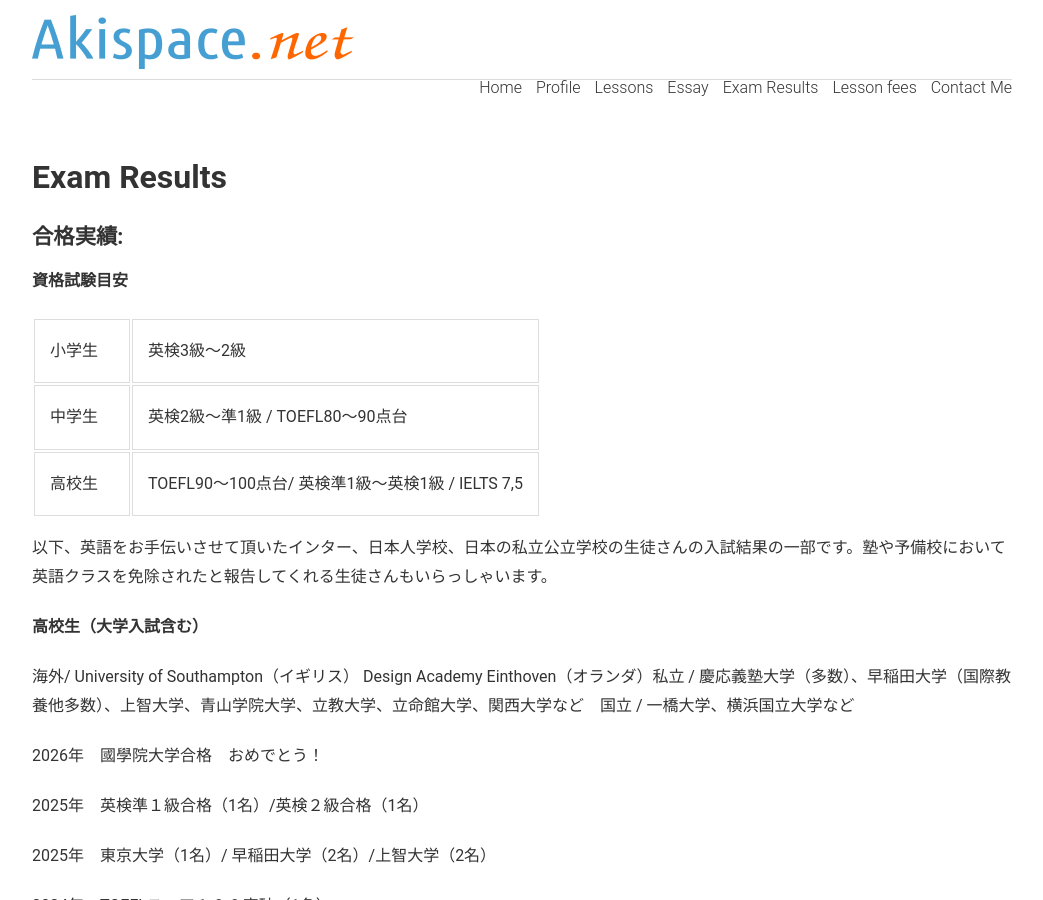
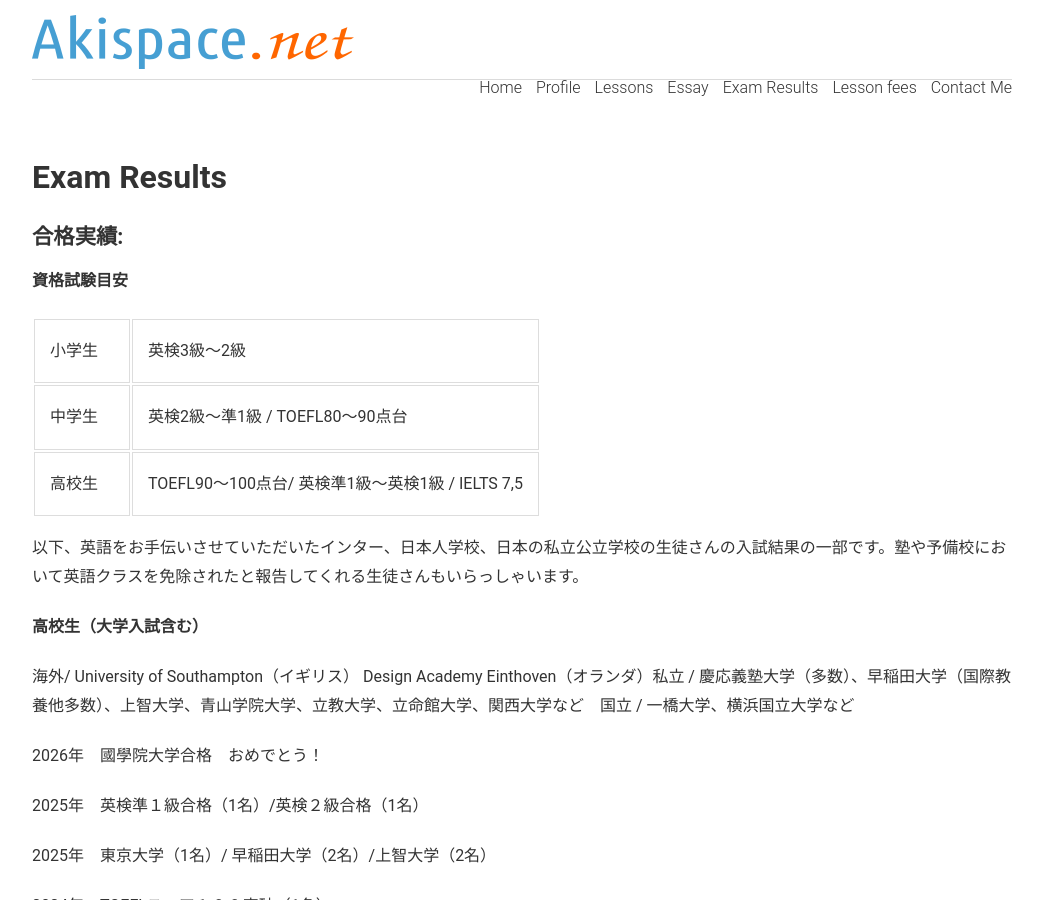
Before and after one commit to phocean/akispace, a Jekyll site: the page built from exam_results.md, in a window 1280 px wide and 900 px high. Shown: the whole window, without its empty margins (118-1161 px from the left). Built offline with Jekyll 4.4.1, drawn with Linux system fonts in a browser that asks for light colours.

Commit message:
Update exam_results.md

```diff
--- a/exam_results.md
+++ b/exam_results.md
@@ -16,7 +16,7 @@
 | 中学生　| 英検2級〜準1級  / TOEFL80〜90点台 |
 | 高校生 | TOEFL90〜100点台/ 英検準1級〜英検1級 / IELTS 7,5 |
 
-以下、英語をお手伝いさせて頂いたインター、日本人学校、日本の私立公立学校の生徒さんの入試結果の一部です。塾や予備校において英語クラスを免除されたと報告してくれる生徒さんもいらっしゃいます。
+以下、英語をお手伝いさせていただいたインター、日本人学校、日本の私立公立学校の生徒さんの入試結果の一部です。塾や予備校において英語クラスを免除されたと報告してくれる生徒さんもいらっしゃいます。
 
 <strong>高校生（大学入試含む）</strong>
 
```
